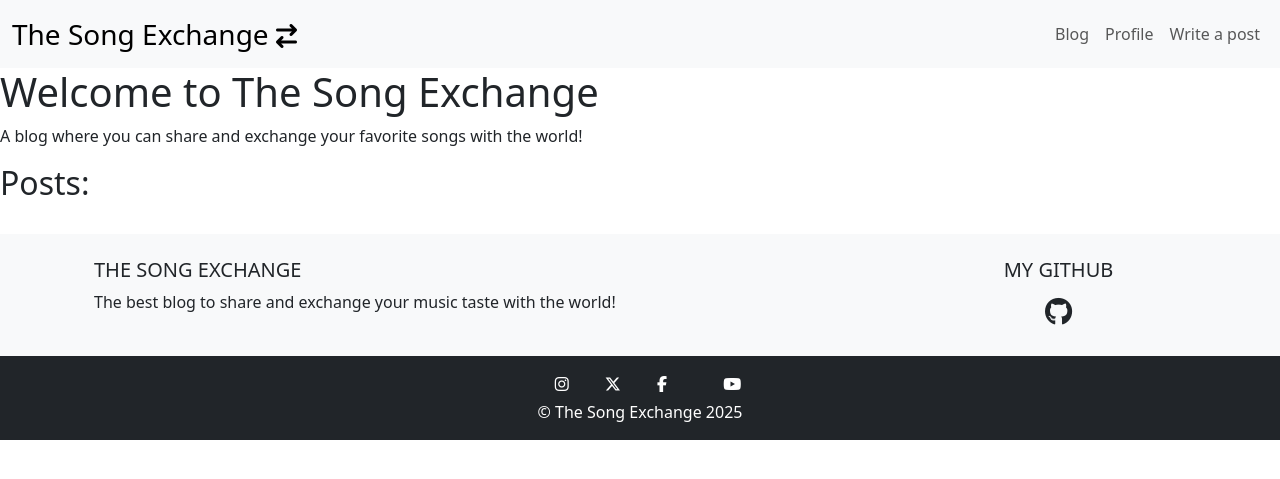
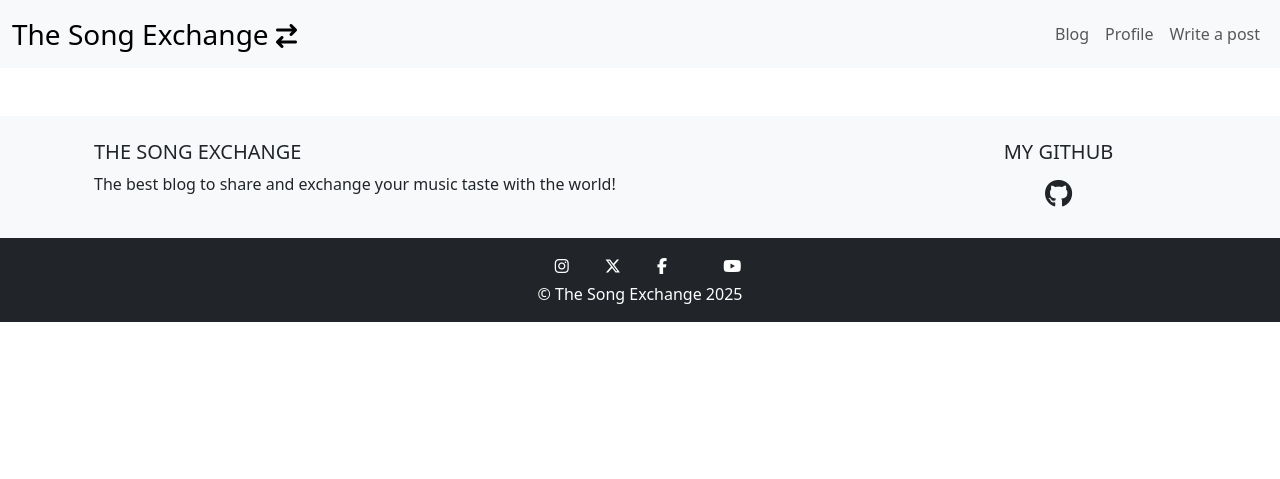
Before and after one commit to Tito-Daramola/the_song_exchange, a Django app: page / in a window 1280 px wide. Shown: the top 479 px of the page. Run offline with Django 4.2, Linux system fonts and the light colour scheme; data that the repository does not hold is empty; some libraries are stand-ins or nearby versions.

Commit message:
Add posts to database, refine posts template

```diff
--- a/blog/templates/blog/posts.html
+++ b/blog/templates/blog/posts.html
@@ -2,20 +2,10 @@
 {% block content %}
 
 <body>
-    <h1>Welcome to The Song Exchange</h1>
-    <p> A blog where you can share and exchange your favorite songs with the world!</p>
-    <h2>Posts:</h2>
-    <ul>
+    <div class="container mt-3">
+        <div class= "row d-flex justify-content-around mb-3">
             {% for post in post_list %}
-        <h3>{{ post.title }}</h3>
-        <p>{{ post.excerpt }}</p>
-            <li> {{ post.song_name }} - {{ post.song_artist }}</li>
-        <li><p>{{ post.author }} - {{ post.created_on }} </p></li>
-    </ul>
-        {% endfor %}
-
-        {% for post in post_list %}
-        <div class="card" style="width: 18rem;">
+            <div class="card mb-3" style="width: 18rem;">
                 <img src="..." class="card-img-top" alt="...">
                 <div class="card-body">
                     <h5 class="card-title">{{ post.title }}</h5>
@@ -32,6 +22,9 @@
                 </div>
             </div>
             {% endfor %}
+        </div>
+    </div>
+
 
 
 
```
Also changed, not shown: 1 other file. Lines whose indentation alone changed are shown as unchanged.
